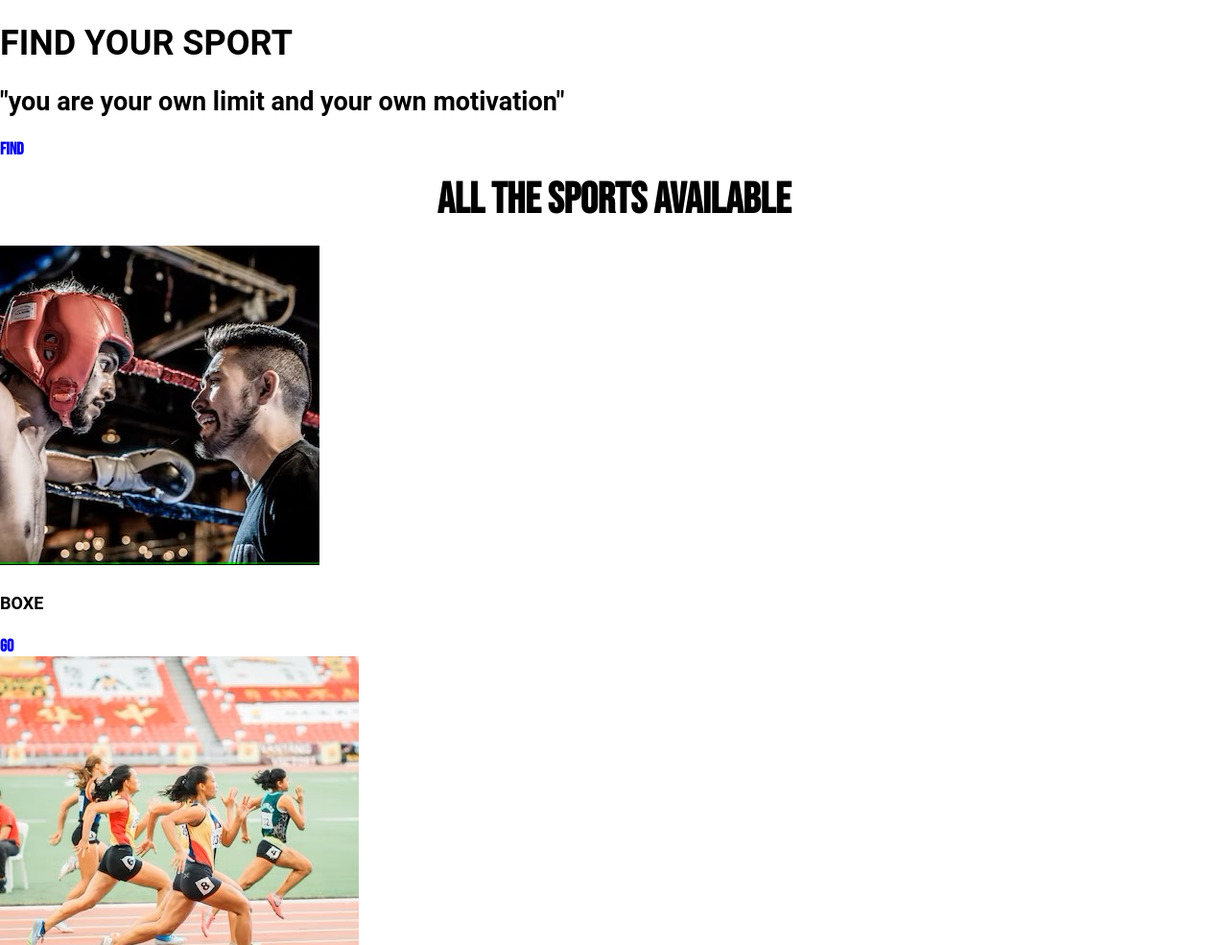
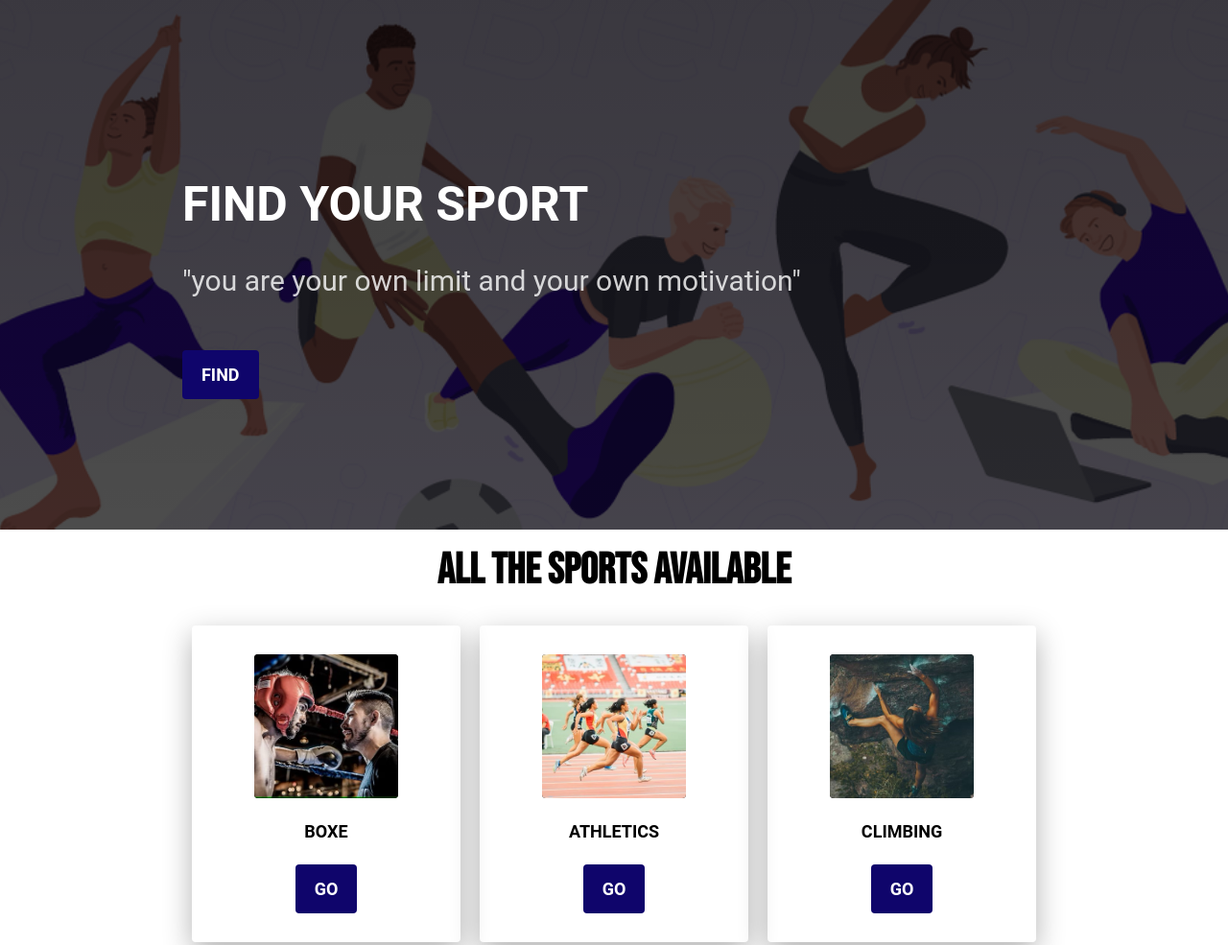
Before and after one commit to julie-delporte/landinge, a plain HTML site: page index.html in a window 1280 px wide. Shown: the top 985 px of the page at 96% size. Drawn offline with Linux system fonts and the light colour scheme; a script that the page names is missing; files whose address does not match are found by name.

Commit message:
Update style.css

```diff
--- a/style.css
+++ b/style.css
@@ -1,10 +1,10 @@
 @import url("https://fonts.googleapis.com/css2?family=Bebas+Neue&display=swap");
 
-@import url("components/container.css");
-@import url("components/avatar.css");
-@import url("components/button.css");
-@import url("components/banner.css");
-@import url("components/card.css");
+@import url("container.css");
+@import url("avatar.css");
+@import url("button.css");
+@import url("banner.css");
+@import url("card.css");
 body {
 	font-family: 'Bebas Neue', serif;
 	font-size: 18px;
```
